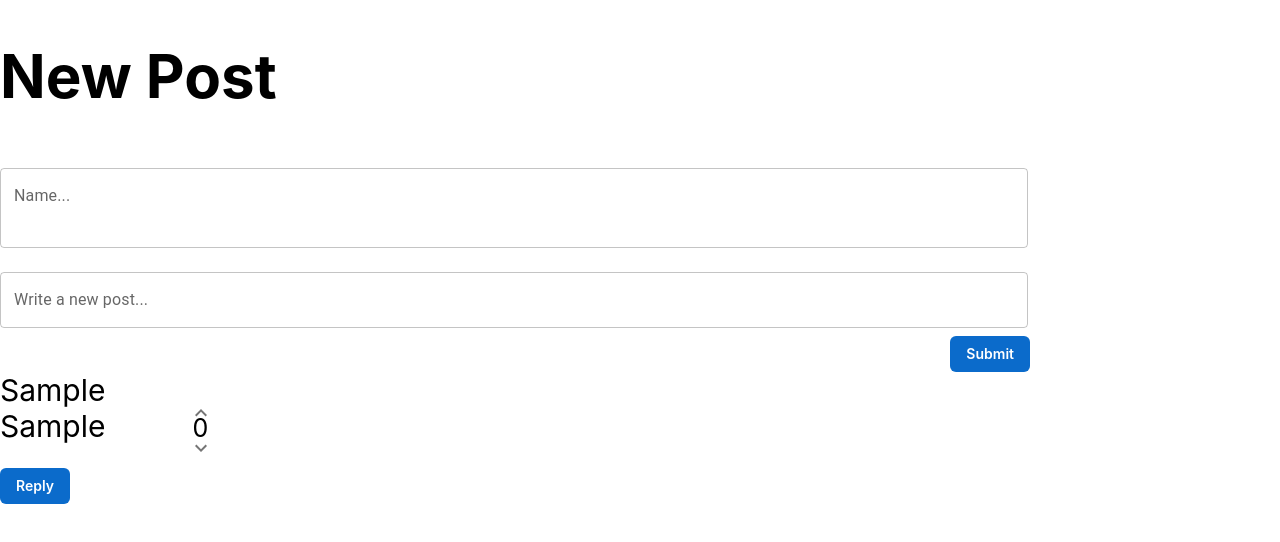
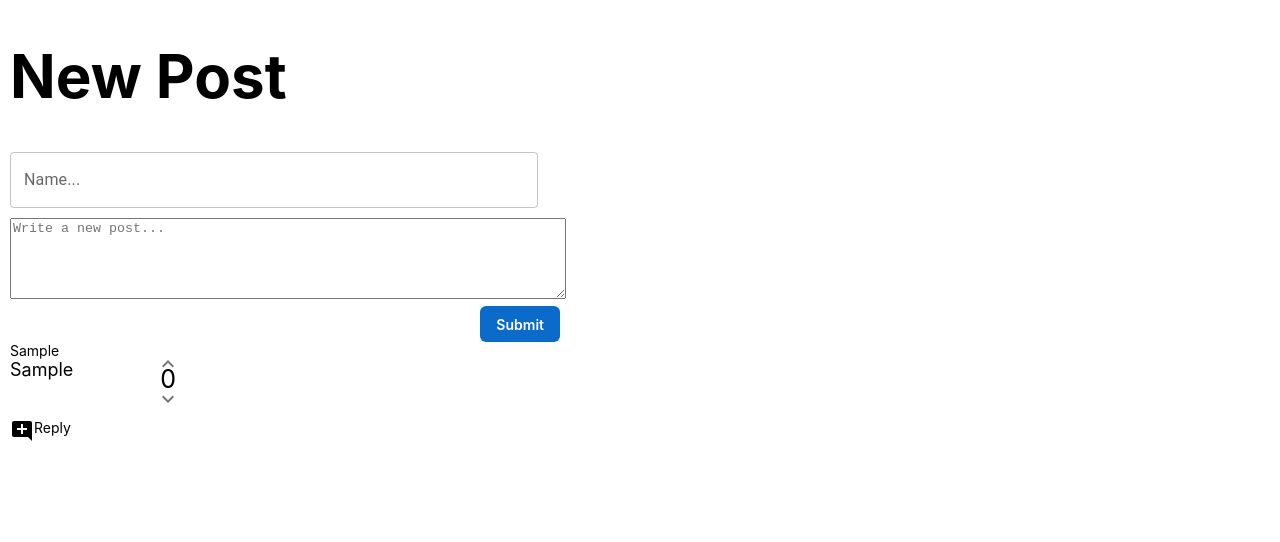
Before and after one commit to lojason71/cs110-lab, a React (Create React App) app in the folder lab4-files/: page / in a window 1280 px wide. Both pictures are taken after typing "Sample", "Sample" into the empty fields and a click on the button "Submit". Shown: the top 542 px of the page. Built offline with nearby package versions, Linux system fonts and the light colour scheme.

Commit message:
Added some styling for replies

```diff
--- a/lab4-files/src/App.css
+++ b/lab4-files/src/App.css
@@ -36,3 +36,7 @@
     transform: rotate(360deg);
   }
 }
+
+.postContainer {
+ padding-left: 10px;
+}
--- a/lab4-files/src/App.js
+++ b/lab4-files/src/App.js
@@ -1,6 +1,6 @@
 import './App.css';
 import NewPost from './NewPost/newPost';
-import NewComment from './Comment/comment';
+import Comment from './Comment/comment';
 
 import {useState, useEffect} from 'react';
 
@@ -23,7 +23,7 @@ function App() {
       <NewPost onMessageSubmit={addComment}/>
       <div className = "commentContainer">
         {comments.map((comment) => {
-          return <NewComment username={comment.username} postMessage={comment.message} />;
+          return <Comment username={comment.username} postMessage={comment.message} />;
         })}
       </div>
     </div>
--- a/lab4-files/src/Comment/comment.css
+++ b/lab4-files/src/Comment/comment.css
@@ -21,3 +21,23 @@
     margin-top:-20px;
     font-size: 25px;
 }
+
+#username{
+    font-size: 14px;
+    max-width: 400px;
+}
+
+#postMessage{
+    font-size: 18px;
+    max-width: 400px;
+}
+
+#replybutton{
+    display:flex;
+    font-size:14px;
+}
+
+#replycontainer{
+    display:flex;
+    padding-top:25px;
+}
--- a/lab4-files/src/Comment/comment.js
+++ b/lab4-files/src/Comment/comment.js
@@ -6,6 +6,8 @@ import NewPost from '../NewPost/newPost';
 import Button from '@mui/joy/Button';
 import  KeyboardArrowUpIcon from '@mui/icons-material/KeyboardArrowUp';
 import  KeyboardArrowDownIcon from '@mui/icons-material/KeyboardArrowDown';
+import AddCommentIcon from '@mui/icons-material/AddComment';
+
 import { ButtonBase, TextField, Box} from '@mui/material';
 import IconButton from '@mui/material/IconButton'
 import Stack from '@mui/material/Stack'
@@ -39,9 +41,9 @@ export default function NewComment(props) {
     return (
         <Box>
             <Box>
-                {props.username}
+                <Box id = "username">{props.username}</Box>
                 <Box id = "arrow_container">
-                    {props.postMessage}
+                    <Box id = "postMessage">{props.postMessage}</Box>
                     <Stack direction="column" spacing = {2}>
                         <IconButton id = "arrows" onClick = {increase}>
                             <KeyboardArrowUpIcon/>
@@ -54,12 +56,18 @@ export default function NewComment(props) {
                 </Box>
             </Box>
             <Box id="box" display = "flex" justifyContent ="flex-start" alignItems="flex-start">
-                <Button onClick={toggleVisiblity}> Reply </Button>
-                <Box>
-                    {isVisible && <NewPost onMessageSubmit={addReply}/>}
-                    {replies.map((reply) => {
-                        return <NewComment username={reply.username} postMessage={reply.message} />;
+                <Box id = "replybutton" onClick={toggleVisiblity}>
+                    <AddCommentIcon/>
+                    Reply
+                </Box>
+                {/* <Button> Reply </Button> */}
+                <Box id="replycontainer">
+                    <Box>
+                        {isVisible && <NewPost onMessageSubmit={addReply}/>}
+                        {replies.map((reply) => {
+                        return  <NewComment username={reply.username} postMessage={reply.message} /> ;
                     })}
+                    </Box>
                 </Box>
             </Box>
         </Box>
--- a/lab4-files/src/NewPost/newPost.css
+++ b/lab4-files/src/NewPost/newPost.css
@@ -1,13 +1,13 @@
 #MessageBox{
     height: auto;
-    width: 1000px;
+    width: 550px;
+    margin-top: 10px;
 }
 #UsernameBox{
     height: auto;
-    width: 1000px;
-    padding-top: 40px;
+    width:500px;
 }
 
 #box{
-    width: 1030px;
+    width: 550px;
 }
--- a/lab4-files/src/NewPost/newPost.js
+++ b/lab4-files/src/NewPost/newPost.js
@@ -1,10 +1,8 @@
 import './newPost.css'
 
-import {useState, useEffect} from 'react';
-
+import {useState} from 'react';
 import Button from '@mui/joy/Button'
-
-import { ButtonBase, TextField, Box} from '@mui/material';
+import { TextareaAutosize, TextField, Box } from '@mui/material';
 
 export default function NewPost(props) {
     const [username, setUser] = useState('');
@@ -26,9 +24,16 @@ export default function NewPost(props) {
 
     return (
         <Box>
-            <TextField id="UsernameBox" label="Name..." variant="outlined" value={username} onChange={handleUsernameChange} margin="normal" />
+            <TextField id="UsernameBox" label="Name..." variant="outlined" value={username} onChange={handleUsernameChange} />
             <Box>
-                <TextField id="MessageBox" label="Write a new post..." variant="outlined" value={postMessage} onChange={handleMessageChange} margin="normal" multiline />
+                <TextareaAutosize
+                    id="MessageBox"
+                    placeholder="Write a new post..."
+                    minRows={5}
+                    value={postMessage}
+                    onChange={handleMessageChange}
+                    multiline
+                />
             </Box>
             <Box id="box" display = "flex" justifyContent ="flex-end" alignItems="flex-end">
                 <Button onClick={handleSubmit}>Submit</Button>
```
